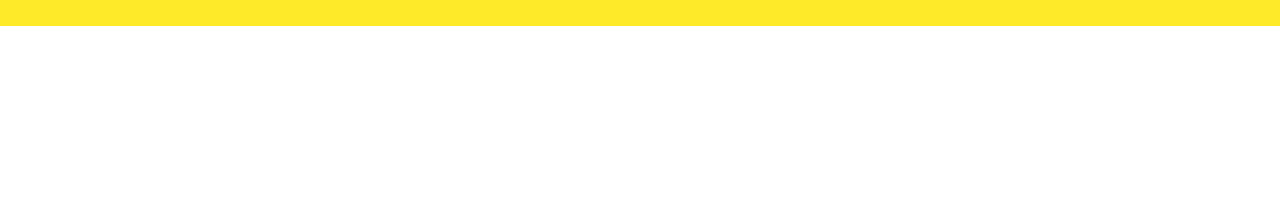
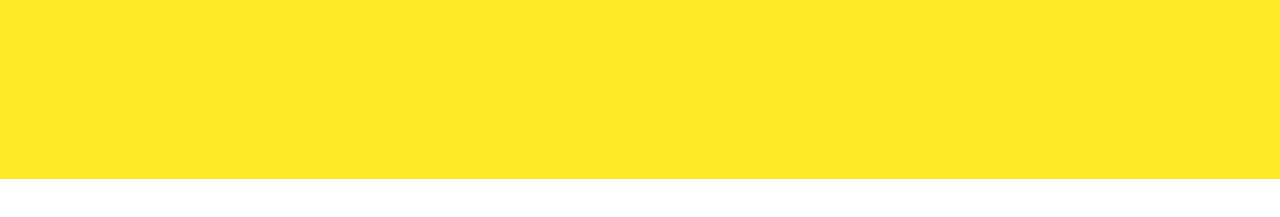
Before and after one commit to vik-tsyplakov/dog_guard_correct, a website: page src/index.html in a window 1280 px wide. Shown: the part 127-344 px from the top of the page. Drawn offline with nearby package versions, Linux system fonts and the light colour scheme; files that its build step writes are made by us from their sources; files whose address does not match are found by name.

Commit message:
main_container

```diff
--- a/src/scss/style.scss
+++ b/src/scss/style.scss
@@ -168,3 +168,13 @@
   border: 1px solid #000000;
   color: #ffea29;
 }
+/*---MAIN----------------------------------------------------------------------------*/
+.main__container {
+  background: #ffea29;
+}
+.main__block {
+  display: flex;
+  justify-content: space-between;
+  align-items: center;
+  height: 153px;
+}
```
Also changed, not shown: dog_guard_correct/css/style.css, dog_guard_correct/css/style.min.css.
